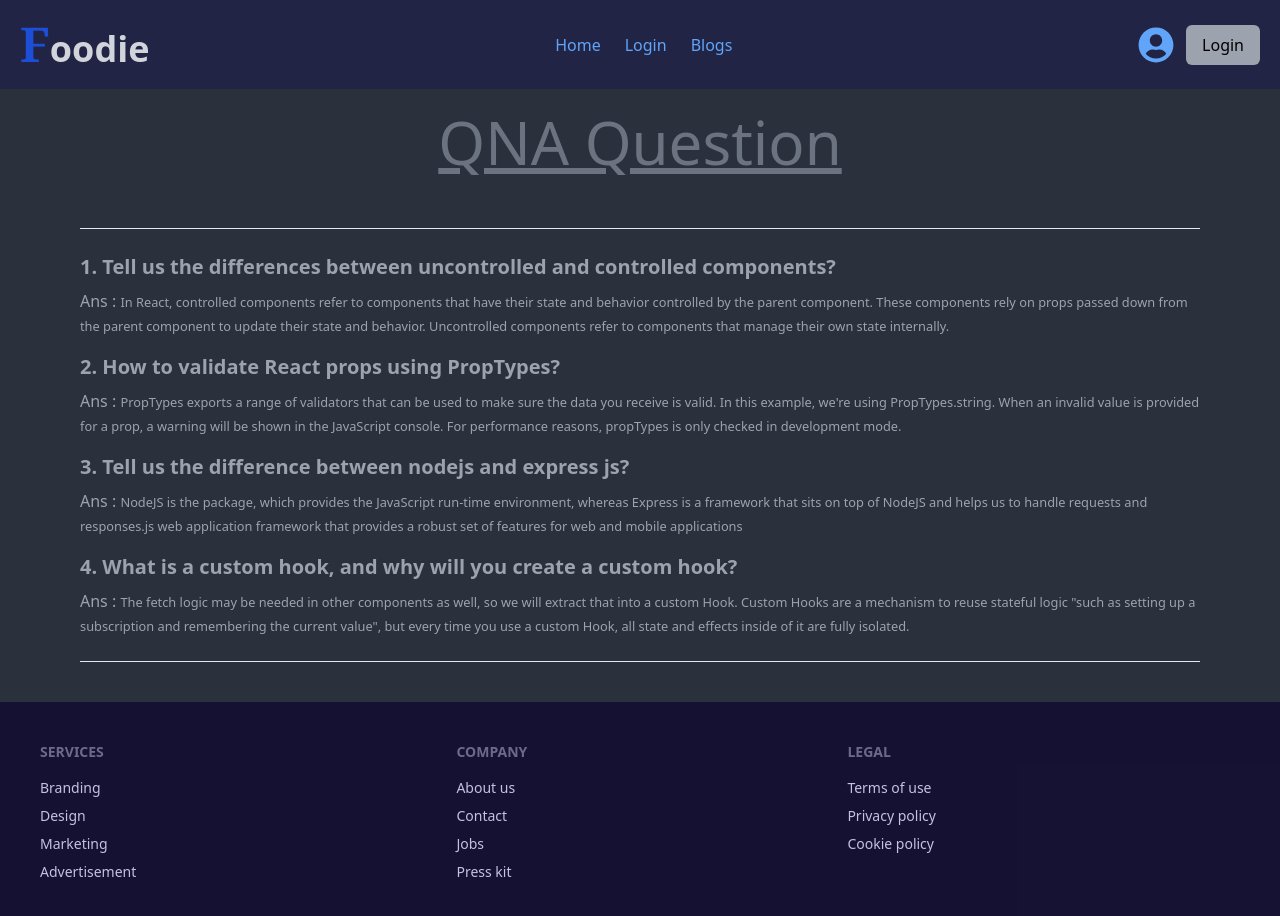
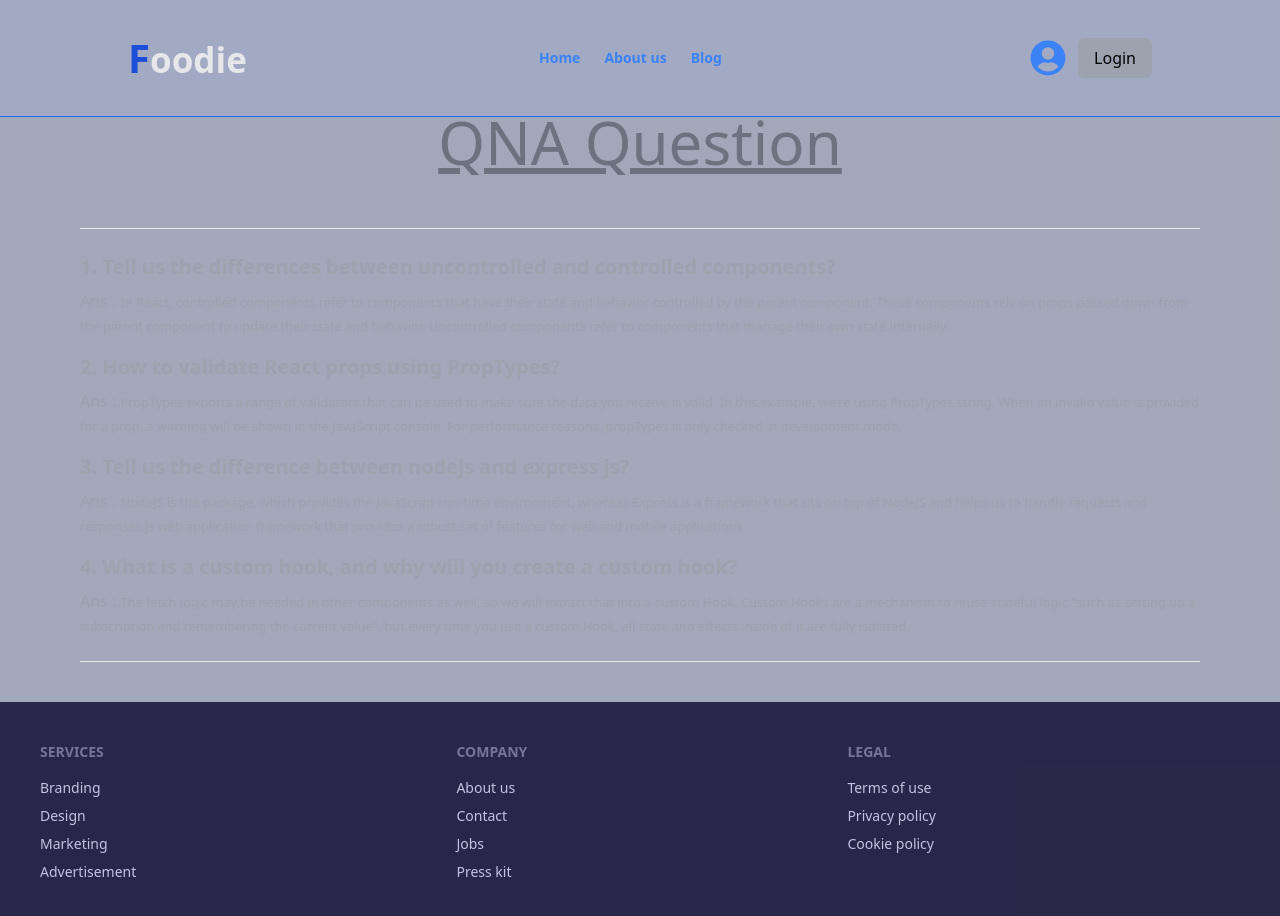
Before and after one commit to monsur2003/cheifs-client, a React (Vite) app: page /blog in a window 1280 px wide. Shown: the top 916 px of the page. Built offline with nearby package versions, Linux system fonts and the light colour scheme; no server answers.

Commit message:
marque add for antoher section

```diff
--- a/index.html
+++ b/index.html
@@ -15,7 +15,7 @@
 
    <style>
       .body {
-         background: #2a303c;
+         background: #051a445e;
       }
    </style>
    <body class="body">
--- a/package.json
+++ b/package.json
@@ -18,6 +18,7 @@
     "react": "^18.2.0",
     "react-awesome-slider": "^4.1.0",
     "react-dom": "^18.2.0",
+    "react-fast-marquee": "^1.5.2",
     "react-icon": "^1.0.0",
     "react-icons": "^4.8.0",
     "react-rating": "^2.0.5",
--- a/src/components/ChefRecipe/ChefRecfipe.jsx
+++ b/src/components/ChefRecipe/ChefRecfipe.jsx
@@ -17,7 +17,7 @@ const ChefRecfipe = () => {
          <div className="relative">
             {/* Video */}
             <video
-               className=" w-full h-[100vh] z-[-1] overlay object-cover"
+               className=" w-full h-[100vh] z-[-1] object-cover"
                src={video}
                autoPlay
                muted
@@ -72,7 +72,7 @@ const ChefRecfipe = () => {
                {/* card end */}
             </div>
          </div>
-         <div className="flex items-center justify-center flex-col mt-8 mb-4">
+         <div className="flex bg-blue-900 p-10 items-center justify-center flex-col mt-8 mb-4">
             <h2 className="text-gray-200 text-4xl font-bold font-poppins">
                Recipes by Category
             </h2>
--- /dev/null
+++ b/src/components/Client/Client.jsx
@@ -0,0 +1,31 @@
+import React, { useEffect, useState } from "react";
+import Marquee from "react-fast-marquee";
+import Review from "../Review/Review";
+
+const Client = () => {
+   const [reviews, setReviews] = useState([]);
+   console.log(reviews);
+   useEffect(() => {
+      fetch("/clientReview.json")
+         .then((response) => response.json())
+         .then((data) => setReviews(data));
+   }, []);
+   return (
+      <div className="bg-[#3b3ba1b7] py-8">
+         <h2 className="text-center text-4xl  font-bold text-gray-700">
+            Our Client Review
+         </h2>
+         <div className="mt-5 w-full mx-auto cursor-pointer grid gap-x-3">
+            <Marquee pauseOnHover gradient className="gap-x-3  ">
+               <div className="flex justify-center items-center gap-x-3">
+                  {reviews.map((rev) => (
+                     <Review key={rev.id} rev={rev}></Review>
+                  ))}
+               </div>
+            </Marquee>
+         </div>
+      </div>
+   );
+};
+
+export default Client;
--- a/src/components/Delacious/Delacious.jsx
+++ b/src/components/Delacious/Delacious.jsx
@@ -6,7 +6,7 @@ const Delacious = () => {
          <div className="relative my-10">
             <video
                src={vid}
-               className="h-[40vh]  w-full object-cover"
+               className="h-[40vh]   w-full object-cover"
                loop
                muted
                autoPlay></video>
--- a/src/components/Header/Header.jsx
+++ b/src/components/Header/Header.jsx
@@ -20,7 +20,7 @@ const Navbar = () => {
 
    return (
       <>
-         <nav className="fixed md:flex p-5 justify-between items-center text-blue-400 top-0 left-0 right-0 z-20 bg-[#1b1b4e81]">
+         {/* <nav className="fixed md:flex p-5 justify-between items-center text-blue-400 top-0 left-0 right-0 z-20 bg-[#1b1b4e81]">
             <p className="company text-gray-300 text-4xl font-semibold">
                <span className="text-5xl font-serif text-blue-700">F</span>
                oodie
@@ -31,33 +31,7 @@ const Navbar = () => {
                <ActiveLink to="/blog">Blogs</ActiveLink>
             </div>
 
-            <div>
-               {user ? (
-                  <div className="flex items-center gap-3">
-                     <div className="tooltip" data-tip={user?.displayName}>
-                        <img
-                           className="w-[50px] h-[50px] rounded-full"
-                           src={user?.photoURL}
-                           alt=""
-                        />
-                     </div>
-                     <button
-                        onClick={handleLogOut}
-                        className="bg-gray-400 text-black py-2 px-4 rounded-md">
-                        Sign Out
-                     </button>
-                  </div>
-               ) : (
-                  <div className="flex items-center gap-x-3">
-                     <FaUserCircle className="text-4xl"></FaUserCircle>
-                     <Link to="/login">
-                        <button className="bg-gray-400 text-black py-2 px-4 rounded-md">
-                           Login
-                        </button>
-                     </Link>
-                  </div>
-               )}
-            </div>
+
             <div className="block md:hidden">
                <button
                   onClick={toggleMenu}
@@ -91,7 +65,74 @@ const Navbar = () => {
                   Blogs
                </ActiveLink>
             </div>
-         )}
+         )} */}
+
+         <nav className="bg-[#a5b2ff23] border-b border-blue-600 text-blue-500 fixed left-0 right-0 top-0 z-40">
+            <div className="my-0 md:flex items-center w-[80%] py-7 mx-auto justify-between">
+               <h2 className="text-[35px] text-gray-200 font-bold">
+                  {" "}
+                  <span className="text-blue-700 text-[40px]">F</span>oodie
+               </h2>
+               <div
+                  className="md:hidden flex justify-end items-center"
+                  onClick={() => setMenuOpen(!menuOpen)}>
+                  <span>
+                     {menuOpen === true ? (
+                        <FaBars className="h-6 w-6 text-blue-500" />
+                     ) : (
+                        <FaTimes className="h-6 w-6 text-blue-500" />
+                     )}
+                  </span>
+               </div>
+               <div
+                  className={`${
+                     menuOpen ? "block duration-1000" : "hidden"
+                  } md:flex md:items-center md:w-auto`}>
+                  <div className="text-sm md:flex-grow">
+                     <Link
+                        to="/"
+                        className="block font-semibold mt-4 md:inline-block md:mt-0 text-blue-500 hover:text-blue-800 hover:bg-slate-400 p-1 mr-4">
+                        Home
+                     </Link>
+                     <Link className="block font-semibold mt-4 md:inline-block md:mt-0 text-blue-500 hover:text-blue-800 hover:bg-slate-400 p-1 mr-4">
+                        About us
+                     </Link>
+                     <Link
+                        to="/blog"
+                        className="block mt-4 font-semibold md:inline-block md:mt-0 hover:text-blue-800 hover:bg-slate-400 p-1 mr-4">
+                        Blog
+                     </Link>
+                  </div>
+               </div>
+               <div>
+                  {user ? (
+                     <div className="flex items-center gap-3">
+                        <div className="tooltip" data-tip={user?.displayName}>
+                           <img
+                              className="w-[50px] h-[50px] rounded-full"
+                              src={user?.photoURL}
+                              alt=""
+                           />
+                        </div>
+                        <button
+                           onClick={handleLogOut}
+                           className="bg-gray-400 text-black py-2 px-4 rounded-md">
+                           Sign Out
+                        </button>
+                     </div>
+                  ) : (
+                     <div className="flex items-center gap-x-3">
+                        <FaUserCircle className="text-4xl"></FaUserCircle>
+                        <Link to="/login">
+                           <button className="bg-gray-400 text-black py-2 px-4 rounded-md">
+                              Login
+                           </button>
+                        </Link>
+                     </div>
+                  )}
+               </div>
+            </div>
+         </nav>
       </>
    );
 };
--- a/src/components/Home/Home.jsx
+++ b/src/components/Home/Home.jsx
@@ -2,6 +2,7 @@ import React from "react";
 import Banner from "../Banner/Banner";
 import Chefs from "../Chefs/Chefs";
 import Delacious from "../Delacious/Delacious";
+import Client from "../Client/Client";
 
 const Home = () => {
    return (
@@ -9,6 +10,7 @@ const Home = () => {
          <Banner></Banner>
          <Chefs></Chefs>
          <Delacious></Delacious>
+         <Client></Client>
       </div>
    );
 };
--- a/src/components/Recipe/Recipe.jsx
+++ b/src/components/Recipe/Recipe.jsx
@@ -13,7 +13,7 @@ const Recipe = ({ recipe }) => {
    };
    return (
       <div className="mt-9">
-         <div className="card w-[400px] h-[600px] border border-red-300 p-5">
+         <div className="card w-[400px] h-[600px] bg-[#12154293] border border-red-300 p-5">
             <div className="recipe-name">
                <h2 className="font-bold text-2xl text-center underline">
                   {name}
--- /dev/null
+++ b/src/components/Review/Review.jsx
@@ -0,0 +1,26 @@
+import React from "react";
+
+const Review = ({ rev }) => {
+   console.log(rev);
+   const { image, rating, review } = rev;
+
+   return (
+      <div>
+         <div className="card w-96 bg-base-100 shadow-xl">
+            <figure>
+               <img src={image} alt="" />
+            </figure>
+            <div className="card-body">
+               <h2 className="card-title">{rating}</h2>
+               <p>{review.length < 120 ? review : review.slice(0, 120)}</p>
+               <div className="card-actions justify-end">
+                  <div className="badge badge-outline">Fashion</div>
+                  <div className="badge badge-outline">Products</div>
+               </div>
+            </div>
+         </div>
+      </div>
+   );
+};
+
+export default Review;
```
Also changed, not shown: public/clientReview.json (renamed from public/data/Review.json, +5 -5 lines), src/components/Chefs/Chefs.jsx (+12 -1 lines), src/assets/emotional-bearded-male-has-surprised-facial-expression-astonished-look-dressed-white-shirt-with-red-braces-points-with-index-finger-upper-right-corner (1).jpg (added), 1 other file (tests, documents, lock files or other folders).
